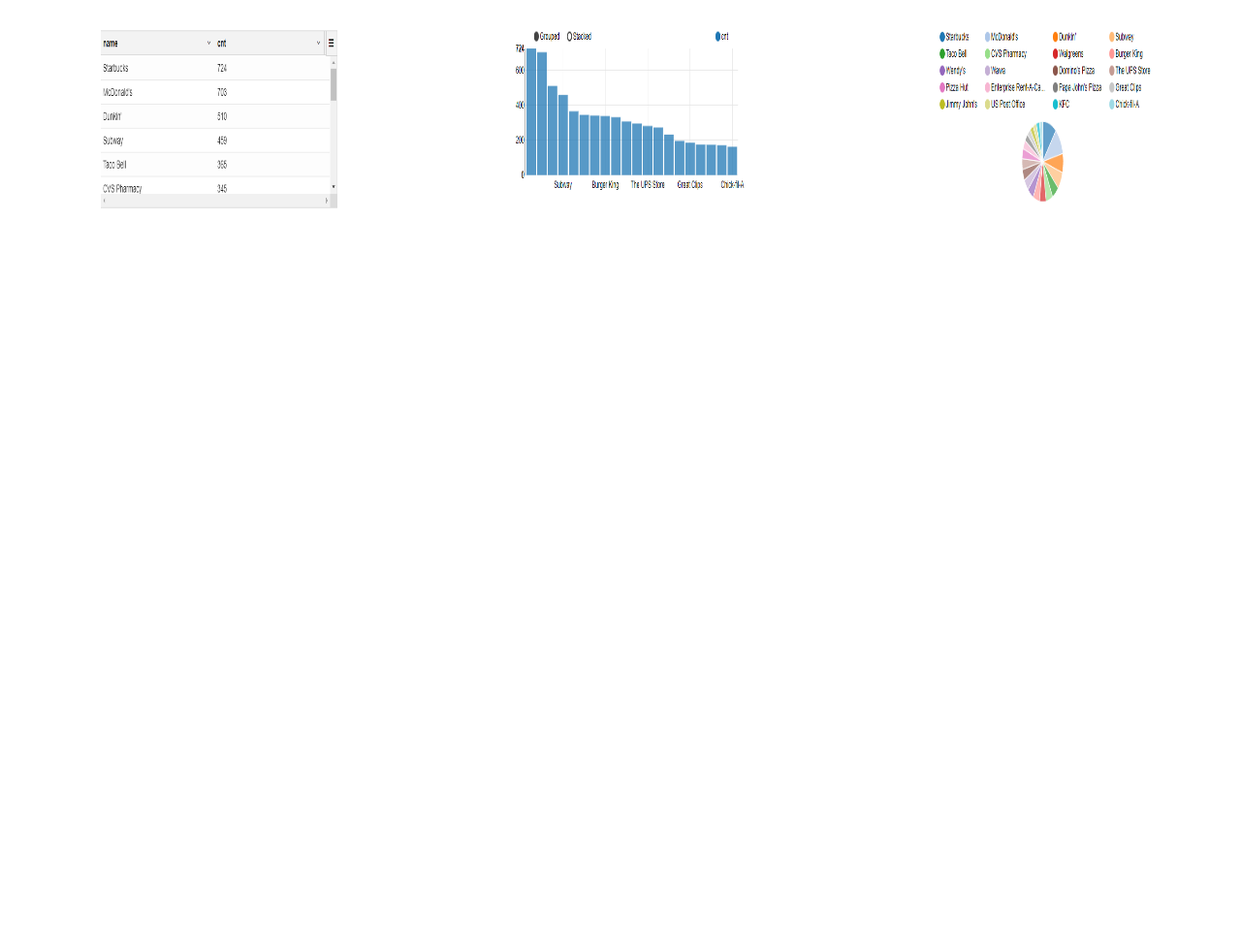
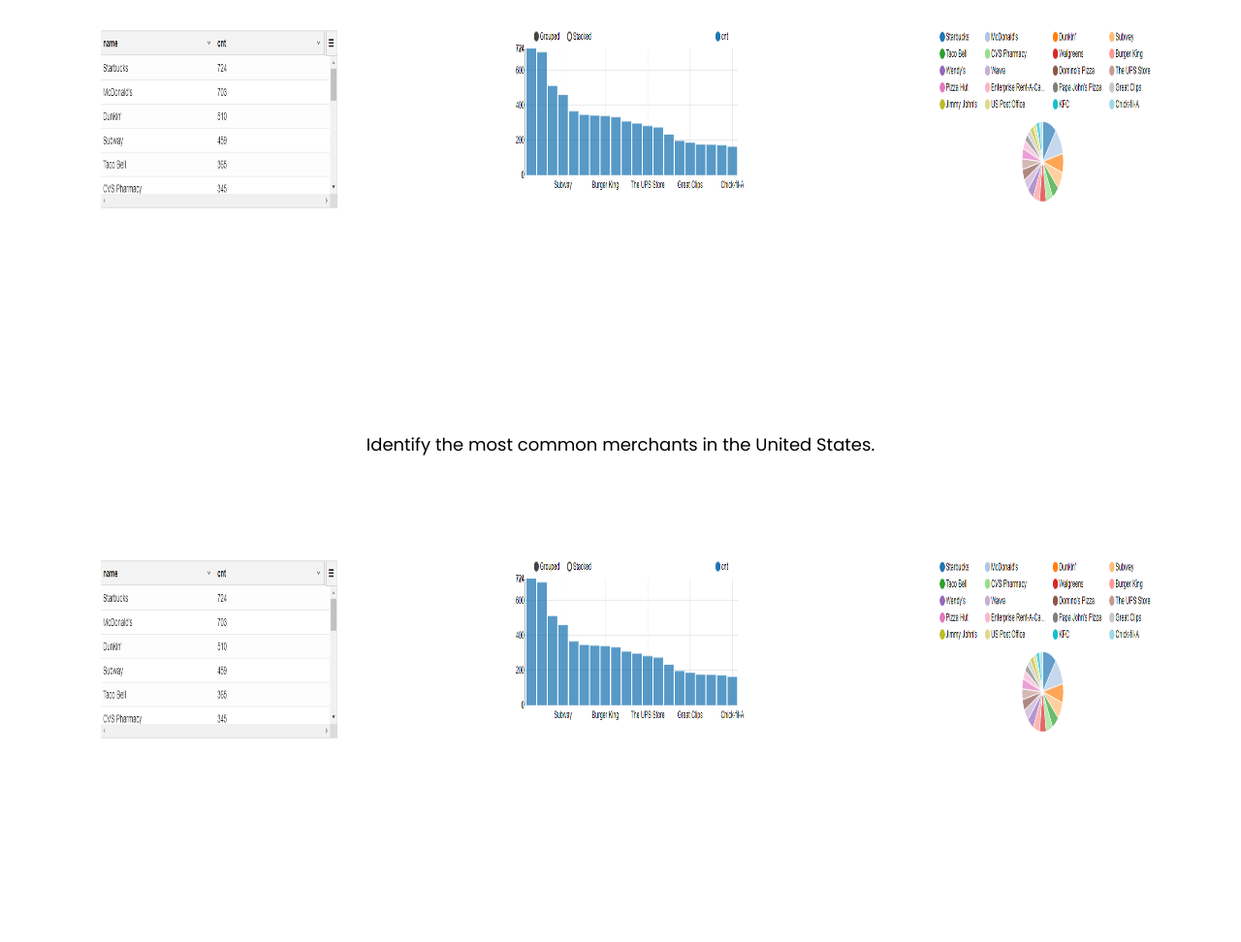
Before and after one commit to aaaasif/Data-Analytics-Imtiaz, a plain HTML site: page Components/BusinessAnalysis.html in a window 1280 px wide. Shown: the part 2804-3776 px from the top of the page at 97% size. Before the commit the page ends 3229 px from the top, so only its background shows below. Drawn offline with nearby package versions, Linux system fonts and the light colour scheme.

Commit message:
BusinessAnalysis component added

```diff
--- a/Components/BusinessAnalysis.html
+++ b/Components/BusinessAnalysis.html
@@ -197,6 +197,34 @@
             <div>
             </div>
           </div>
+          <div class="container">
+            <div>
+              <h1 class="bussnes_heading">Identify the most common merchants in the United States.</h1>
+            </div>
+            <div class="bussness_img">
+
+              <div>
+                <input type="checkbox" id="zoomCheck">
+                  <label for="zoomCheck">
+                    <img class="img" src="./../Business/1/Capture.PNG"alt="">
+                  </div>
+                </label>
+              <div>
+                <input type="checkbox" id="zoomCheck">
+                <label for="zoomCheck">
+                  <img class="img" src="./../Business/1/Capture2.PNG"alt="">
+                </div>
+                </label>
+              <div>
+                <input type="checkbox" id="zoomCheck">
+                <label for="zoomCheck">
+                  <img class="img" src="./../Business/1/Capture3.PNG"alt="">
+                </div>
+                </label>
+              </div>
+            <div>
+            </div>
+          </div>
 
 
           <!-- boostrap script -->
```
